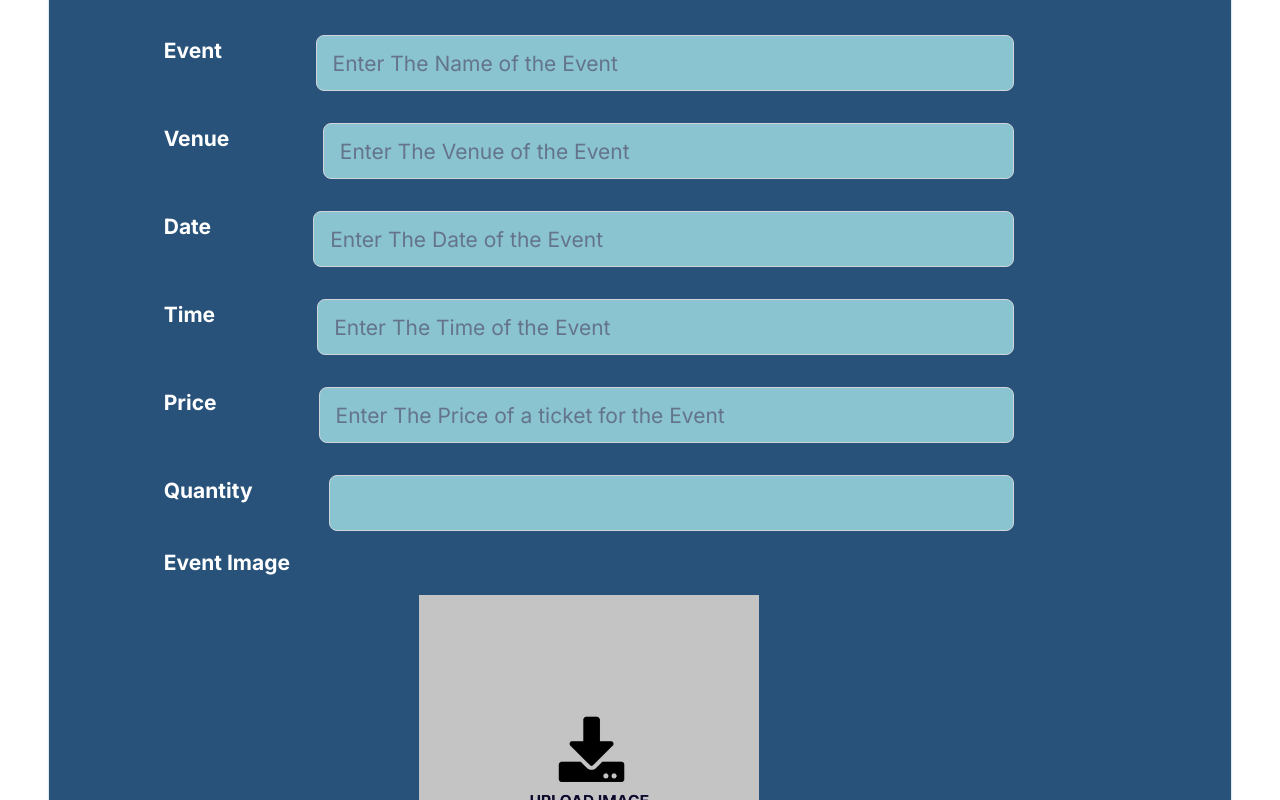
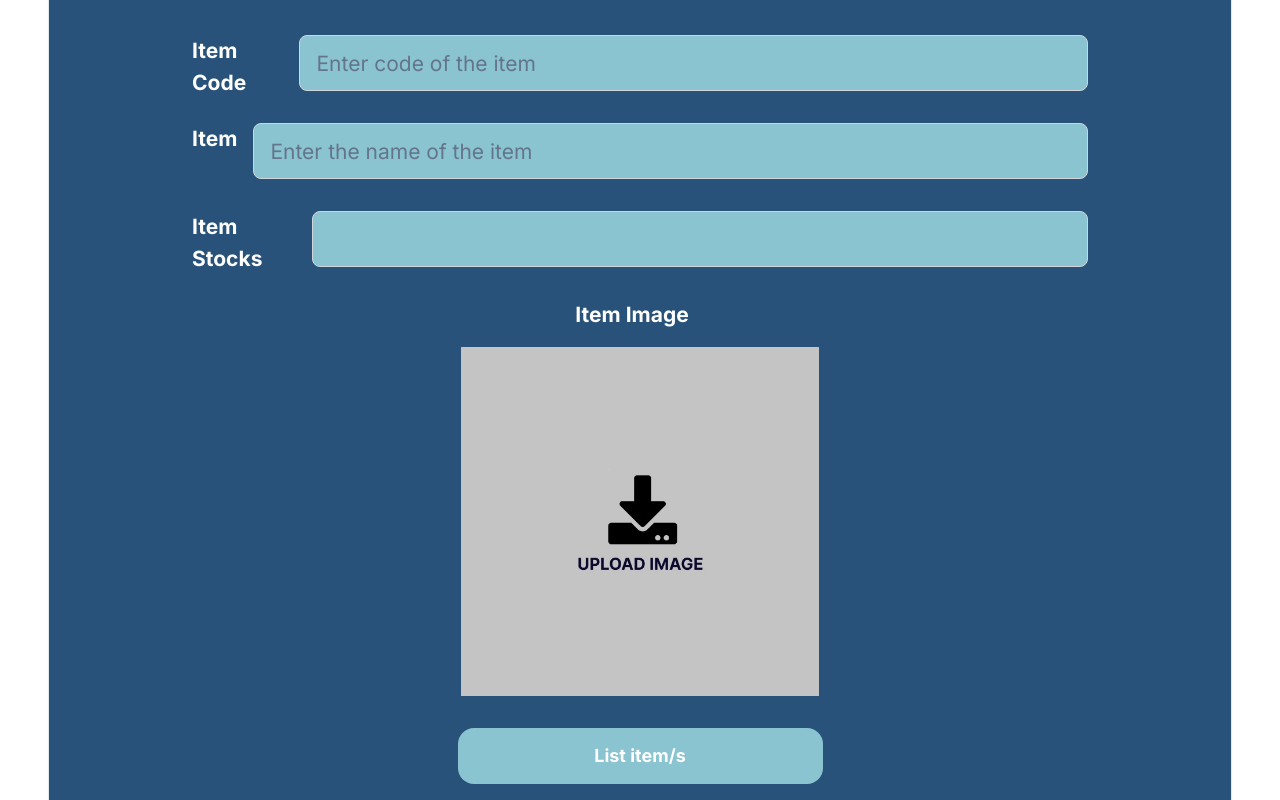
Before and after one commit to Asdf123ah/event-management-system, a Next.js app: page /dashboard/secondary-page in a window 1280 px wide. Shown: the part 820-1620 px from the top of the page. Built offline with nearby package versions, Linux system fonts and the light colour scheme; no server answers; data requests are answered from the project's data file.

Commit message:
refactor: edit list an item design

```diff
--- a/components/Forms/Secondary/ListItemForm.tsx
+++ b/components/Forms/Secondary/ListItemForm.tsx
@@ -122,111 +122,70 @@ const ListItemForm = ({ values, onFormSubmit }: any) => {
     }
   };
   return (
-    <div className="w-full">
-      <form onSubmit={handleSubmit(onSubmit)} className="h-full">
-        <div className="flex flex-row gap-8 ml-[8%] mt-8 w-full">
-          <div className="flex flex-col gap-4 w-3/4">
+    <div className="w-full flex justify-center">
+      {" "}
+      {/* Center the form horizontally */}
+      <form
+        onSubmit={handleSubmit(onSubmit)}
+        className="h-full w-full max-w-4xl"
+      >
+        {" "}
+        {/* Limit the width of the form */}
+        <div className="flex flex-col gap-8 mt-8 w-full">
+          <div className="flex flex-col gap-4 w-full items-center">
             <div className="flex flex-row w-full justify-center">
               <Label
-                className="block text-[#FFFFFF] text-[21px] font-bold mb-0 mr-[11%]"
+                className="block text-[#FFFFFF] text-[21px] font-bold mb-0 mr-4"
                 htmlFor="event"
               >
-                Event
+                Item Code
               </Label>
               <Input
                 {...register("eventName")}
                 className="w-full h-[56px] px-4 py-2 text-black text-[21px] bg-[#8AC4D0] border border-gray-300 rounded-lg mb-4"
                 id="event"
-                placeholder="Enter The Name of the Event"
-               /*  value={values.eventName} */
+                placeholder="Enter code of the item"
+                /* value={values.eventName} */
               />
             </div>
 
-            <div className="flex flex-row w-full">
+            <div className="flex flex-row w-full justify-center">
               <Label
-                className="block text-[#FFFFFF] text-[21px] font-bold mb-0 mr-[11%]"
+                className="block text-[#FFFFFF] text-[21px] font-bold mb-0 mr-4"
                 htmlFor="venue"
               >
-                Venue
+                Item
               </Label>
               <Input
                 {...register("venue")}
                 className="w-full h-[56px] px-4 py-2 text-black text-[21px] bg-[#8AC4D0] border border-gray-300 rounded-lg mb-4"
                 id="venue"
-                placeholder="Enter The Venue of the Event"
-               /*  value={values.venue} */
+                placeholder="Enter the name of the item"
+                /* value={values.venue} */
               />
             </div>
 
-            <div className="flex flex-row w-full">
+            <div className="flex flex-row w-full justify-center">
               <Label
-                className="block text-[#FFFFFF] text-[21px] font-bold mb-0 mr-[12%]"
+                className="block text-[#FFFFFF] text-[21px] font-bold mb-0 mr-4"
                 htmlFor="date"
               >
-                Date
+                Item Stocks
               </Label>
               <Input
                 {...register("date")}
                 className="w-full h-[56px] px-4 py-2 text-black text-[21px] bg-[#8AC4D0] border border-gray-300 rounded-lg mb-4"
                 id="date"
-                placeholder="Enter The Date of the Event"
+                placeholder=""
                 /* value={values.date} */
               />
             </div>
 
-            <div className="flex flex-row w-full">
             <Label
-                className="block text-[#FFFFFF] text-[21px] font-bold mb-0 mr-[12%]"
-                htmlFor="time"
-              >
-                Time
-              </Label>
-              <Input
-                {...register("time")}
-                className="w-full h-[56px] px-4 py-2 text-black text-[21px] bg-[#8AC4D0] border border-gray-300 rounded-lg mb-4"
-                id="time"
-                placeholder="Enter The Time of the Event"
-                /* value={values.time} */
-              />
-            </div>
-
-            <div className="flex flex-row w-full">
-              <Label
-                className="block text-[#FFFFFF] text-[21px] font-bold mb-0 mr-[12%]"
-                htmlFor="price"
-              >
-                Price
-              </Label>
-              <Input
-                {...register("price", { valueAsNumber: true })}
-                className="w-full h-[56px] px-4 py-2 text-black text-[21px] bg-[#8AC4D0] border border-gray-300 rounded-lg mb-4"
-                id="price"
-                placeholder="Enter The Price of a ticket for the Event"
-                /* value={values.price} */
-              />
-            </div>
-
-            <div className="flex flex-row w-full">
-              <Label className="block text-[#FFFFFF] text-[21px] font-bold mb-0 mr-[9%]">
-                Quantity
-              </Label>
-
-              <Input
-                {...register("stocks", {
-                  valueAsNumber: true,
-                  required: true,
-                })}
-                type="number"
-                min={1}
-                className="w-full h-[56px] px-4 py-2 text-black text-[21px] bg-[#8AC4D0] border border-gray-300 rounded-lg mb-0"
-              />
-            </div>
-
-            <Label
-              className="text-[#FFFFFF] text-[21px] font-bold mb-0 mr-[8%]"
+              className="text-[#FFFFFF] text-[21px] font-bold mb-0 mr-4"
               htmlFor="imageUpload"
             >
-              Event Image
+              Item Image
             </Label>
 
             <Input
@@ -235,19 +194,21 @@ const ListItemForm = ({ values, onFormSubmit }: any) => {
               onChange={handleImageChange}
               /* value={values.imagePath} */
             />
+            <div className="flex justify-center w-full">
               <Image
                 width={700}
                 height={700}
                 src={/* values.imagePath || */ "/images/Rectangle 27.png"}
-              alt="Event Image"
-              className="flex w-[40%] h-[40%] max-h-[53%] max-w-[65%] object-fill items-center justify-center mx-auto"
+                alt="Item Image"
+                className="w-[40%] h-[40%] max-h-[53%] max-w-[65%] object-fill mx-auto"
               />
+            </div>
 
-            <div className="flex justify-center">
+            <div className="flex justify-center w-full mt-4">
               <Button
                 disabled={isSubmitting}
                 type="submit"
-                className="ml-16 w-[365px] h-[56px] text-white text-2xl font-bold bg-[#8AC4D0] rounded-2xl hover:bg-blue-700 mb-0"
+                className="w-[365px] h-[56px] text-white text-2xl font-bold bg-[#8AC4D0] rounded-2xl hover:bg-blue-700 mb-0"
               >
                 {isSubmitting ? (
                   <h1 className="flex flex-row items-center justify-center space-x-2 text-lg">
@@ -256,7 +217,7 @@ const ListItemForm = ({ values, onFormSubmit }: any) => {
                   </h1>
                 ) : (
                   <h1 className="flex flex-row space-x-2 text-lg">
-                    Buy Ticket/s
+                    List item/s
                   </h1>
                 )}
               </Button>
```
Lines whose indentation alone changed are shown as unchanged.
